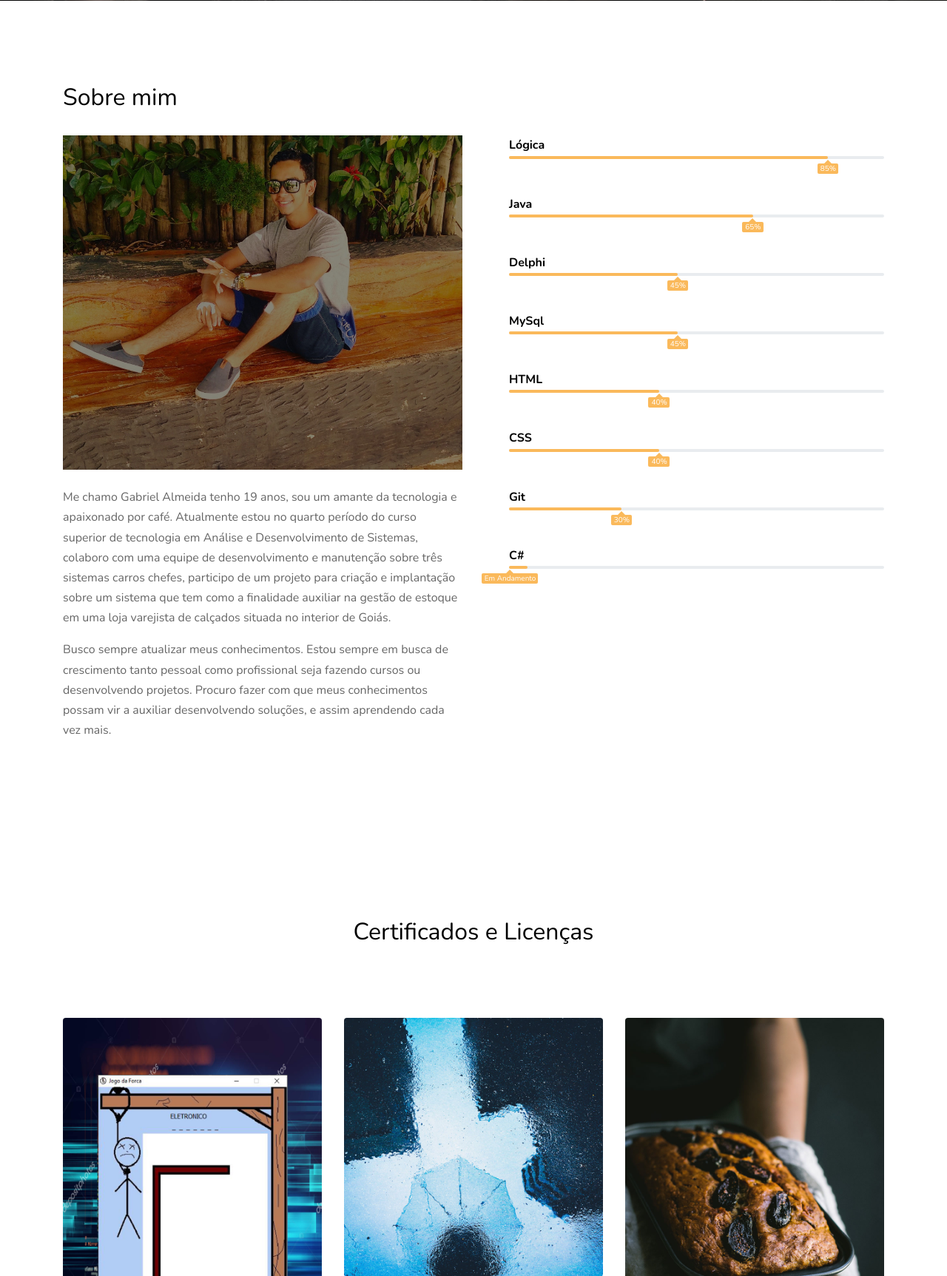
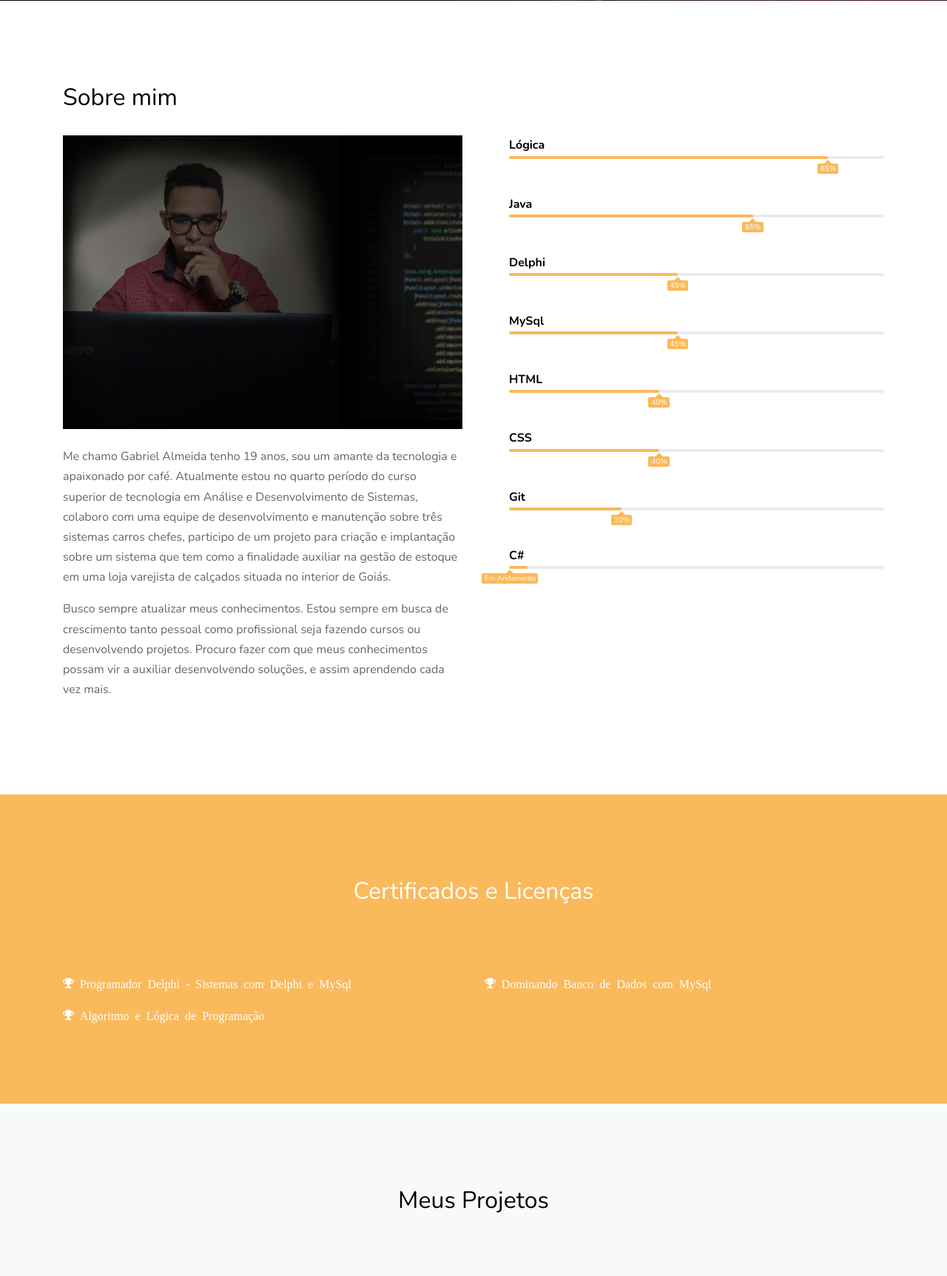
Before and after one commit to santos-gabriel/ProjetoSite, a PHP site: page /dev/ in a window 1280 px wide. Shown: the part 799-2524 px from the top of the page at 74% size. Run offline with PHP 8.4, Linux system fonts and the light colour scheme; some web fonts are replaced.

Commit message:
alteração->[foto do topo, foto em sobre], adção->[campo conquistas]

```diff
--- a/about.php
+++ b/about.php
@@ -5,7 +5,7 @@
             <h2 class="section-title">Sobre mim</h2>
           </div>
           <div class="col-lg-6 order-2 order-lg-1">
-            <img class="img-fluid mb-4" src="images/about.jpg" alt="Image">
+            <img class="img-fluid mb-4" src="images/imgAbout.jpg" alt="Image">
             <p>Me chamo Gabriel Almeida tenho 19 anos, sou um amante da tecnologia e apaixonado por café. Atualmente estou no quarto período do curso superior de tecnologia em Análise e Desenvolvimento de Sistemas, colaboro com uma equipe de desenvolvimento e manutenção sobre três sistemas carros chefes, participo de um projeto para criação e implantação sobre um sistema que tem como a finalidade auxiliar na gestão de estoque em uma loja varejista de calçados situada no interior de Goiás.</p>
             <p>Busco sempre atualizar meus conhecimentos. Estou sempre em busca de crescimento tanto pessoal como profissional seja fazendo cursos ou desenvolvendo projetos. Procuro fazer com que meus conhecimentos possam vir a auxiliar desenvolvendo soluções, e assim aprendendo cada vez mais.</p>
           </div>
--- a/fotos.php
+++ b/fotos.php
@@ -1,14 +1,30 @@
-<section class="site-section block__62272" id="portfolio-section">
+<section class="site-section block__62272 bg-primary" id="portfolio-section">
 
 
       <div class="container">
         <div class="row mb-5">
           <div class="col-12 position-relative">
-            <h2 class="section-title text-center mb-5">Certificados e Licenças</h2>
+            <h2 class="section-title text-center mb-5 text-white">Certificados e Licenças</h2>
           </div>
         </div>
 
+        <div class="row">
+          <div class="col-md-8 col-lg-6">
+            <a href="https://www.udemy.com/certificate/UC-FKMTGXPV/"><span class="icon-trophy" style="color: white"> Programador Delphi - Sistemas com Delphi e MySql</span></a>
+          </div>
 
+          <div class="col-md-8 col-lg-6">
+            <a href="https://www.udemy.com/certificate/UC-PK7693IH/"><span class="icon-trophy" style="color: white"> Dominando Banco de Dados com MySql</span></a>
+          </div>
+
+          <div class="col-md-8 col-lg-6">
+            <br>
+            <a href="https://www.cursoemvideo.com/wp-content/uploads/2019/09/973-221944.jpeg"><span class="icon-trophy" style="color: white"> Algoritmo e Lógica de Programação</span></a>
+          </div>
+
+        </div>
+
+<!--
         <div class="row">
           <div class="col-md-6 col-lg-4 item">
             <a href="images/JFGame3.jpg" class="item-wrap fancybox mb-4">
@@ -57,7 +73,7 @@
             </a>
           </div>
         </div>
-
+-->
 
       </div>
 
--- a/head.php
+++ b/head.php
@@ -2,8 +2,11 @@
 <html lang="en">
   <head>
     <title>Gabriel Almeida &mdash; Developer</title>
+    <link rel="shortcut icon" href="images/dev_icon.ico" type="image/x-icon" />
     <meta charset="utf-8">
     <meta name="viewport" content="width=device-width, initial-scale=1, shrink-to-fit=no">
+
+
 
     <link href="https://fonts.googleapis.com/css?family=Nunito:300,400,700&display=swap" rel="stylesheet">
     <link rel="stylesheet" href="fonts/icomoon/style.css">
--- a/index.php
+++ b/index.php
@@ -38,7 +38,7 @@
           </div>
         </div>
       </div>
-      <img src="images/credo_img_1.jpg" alt="Image" class="img-face">
+      <img src="images/imgTopo.jpg" alt="Image" class="img-face">
 
     </div>
 
```
Also changed, not shown: images/dev_icon.ico (added), images/imgAbout.jpg (added), images/imgTopo.jpg (added).
